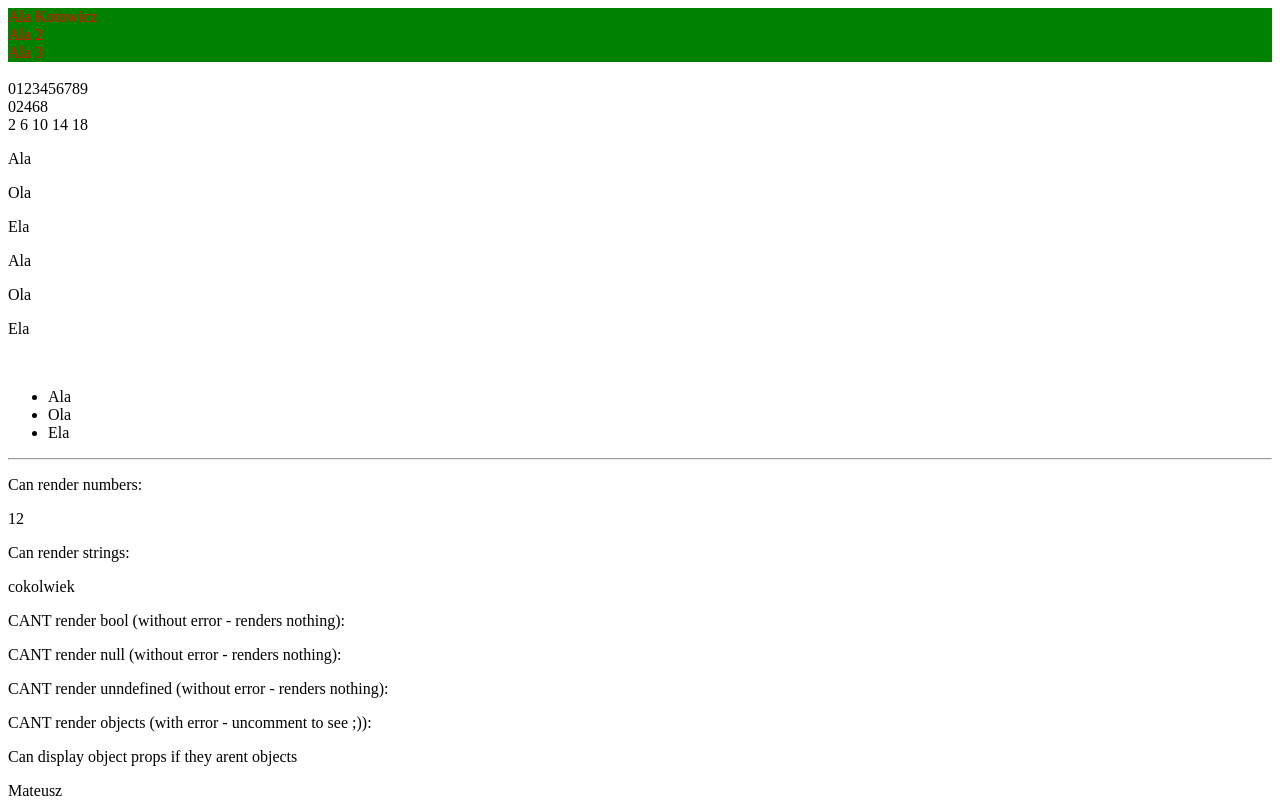
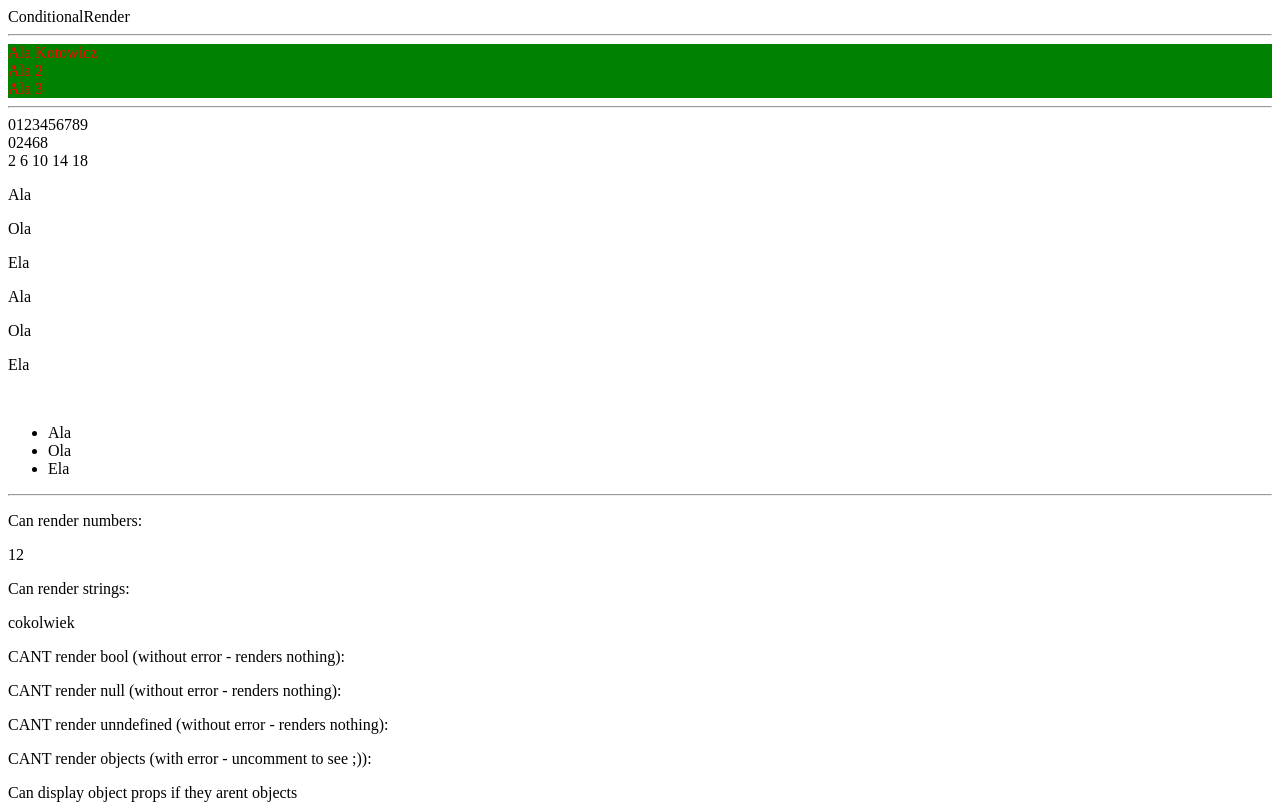
Before and after one commit to olninio/2019.07.29, a React (Create React App) app: page / in a window 1280 px wide. Shown: the top 804 px of the page. Built offline with nearby package versions, Linux system fonts and the light colour scheme.

Commit message:
ConditionrayRender v2

```diff
--- a/src/App.js
+++ b/src/App.js
@@ -2,6 +2,7 @@ import React from 'react'
 import WhatReactCanRender from './WhatReactCanRender'
 import Iterating from './Iterating'
 import DisplayName from './DisplayName'
+import ConditionalRender from './ConditionalRender'
 
 
 const people = [
@@ -13,6 +14,10 @@ const people = [
 
 const App = () => {
   return <div>
+    <ConditionalRender display={true} />
+    <ConditionalRender display={false} />
+    <ConditionalRender />
+    <hr/>
     {
       people.map(person => (
         <DisplayName
@@ -23,7 +28,7 @@ const App = () => {
       ))
     }
 
-    <br />
+    <hr />
     <Iterating />
     <hr />
     <WhatReactCanRender />
--- /dev/null
+++ b/src/ConditionalRender.js
@@ -0,0 +1,11 @@
+import React from 'react'
+const ConditionalRender = (props) => (
+  props.display === true ?
+  <div>
+    ConditionalRender
+  </div>
+  :
+  null
+)
+
+export default ConditionalRender
```
